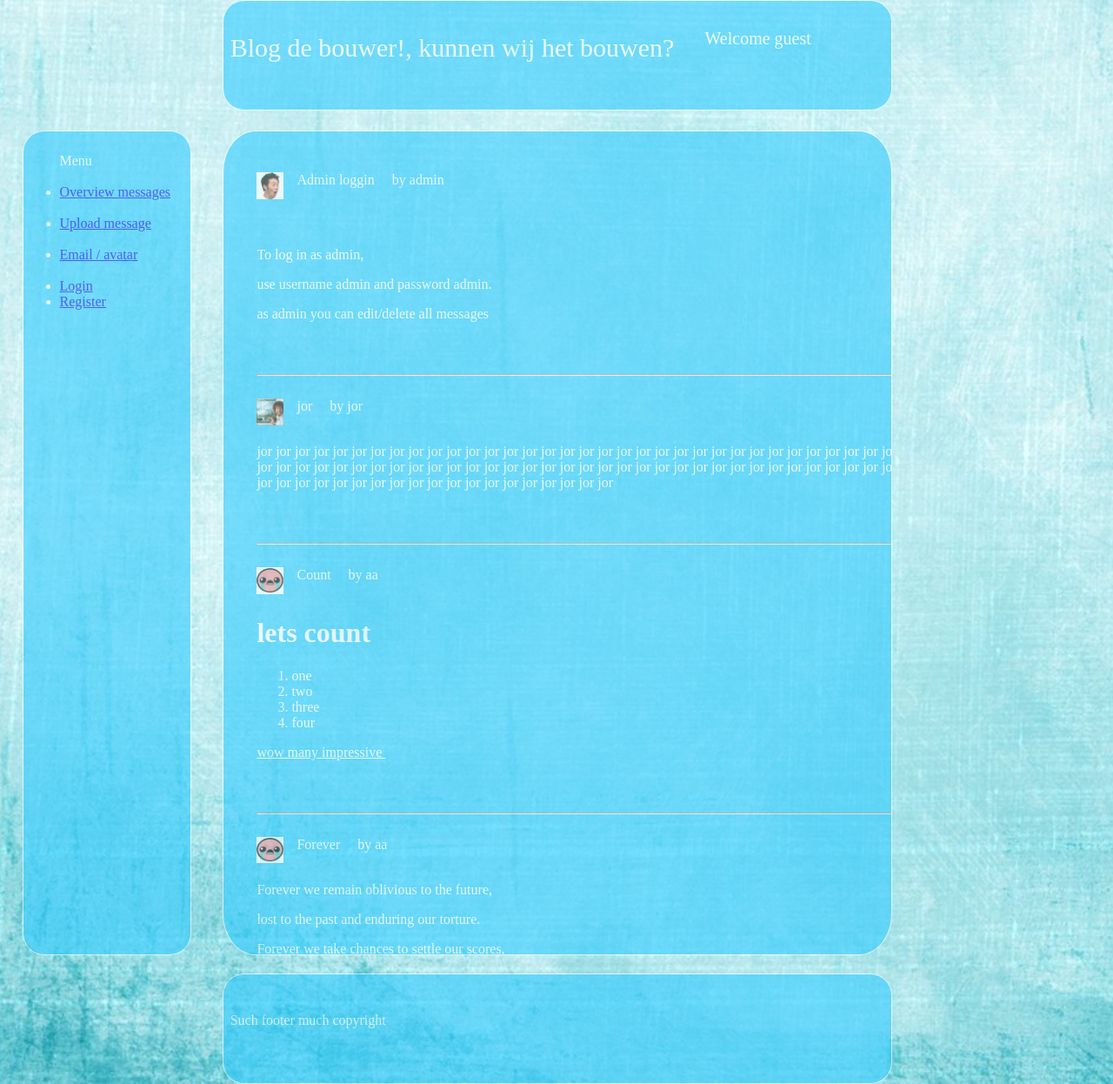
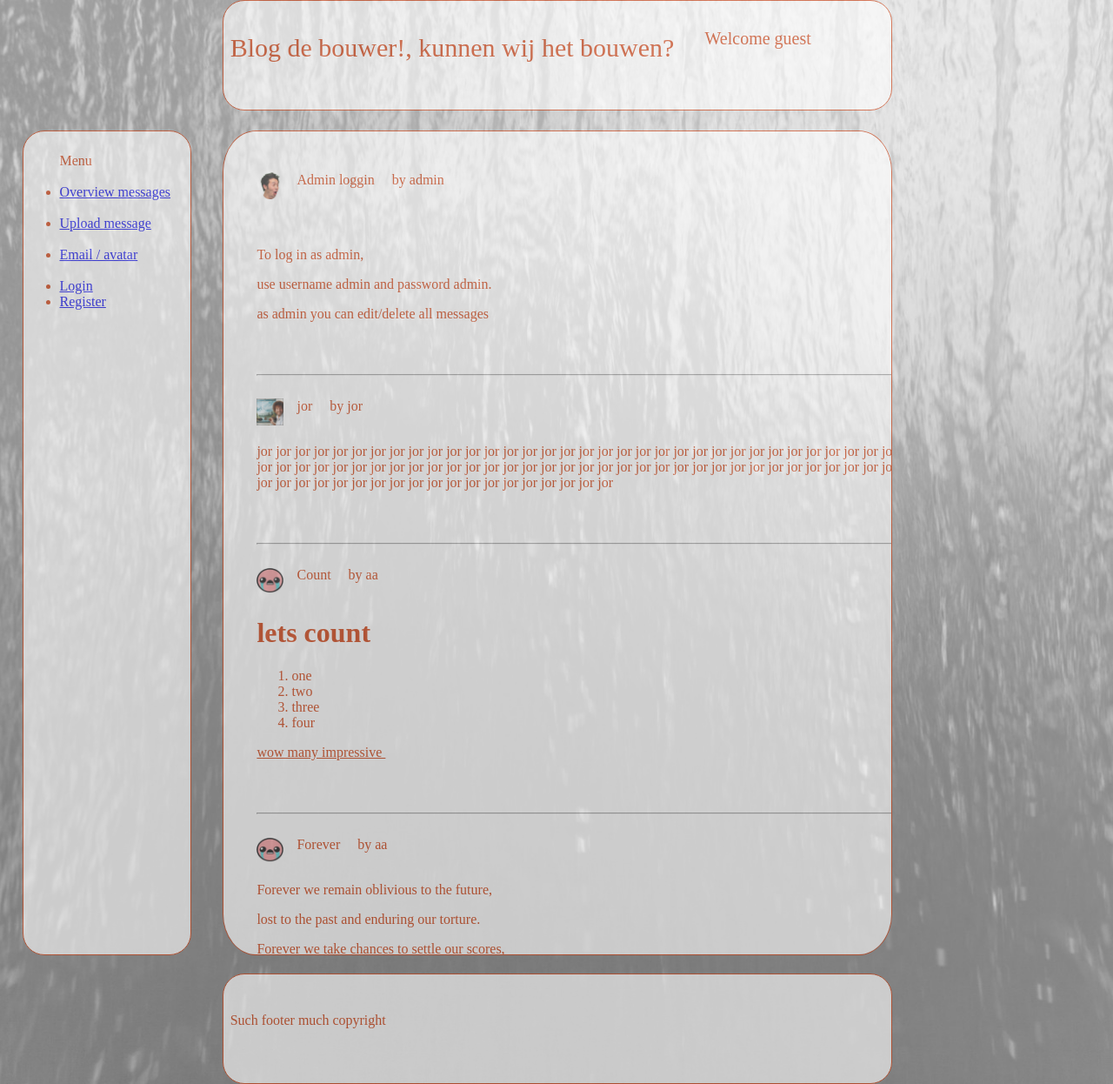
Before and after one commit to JorSanders/blog, a PHP site: page /view/overview_messages.php in a window 1280 px wide. Shown: the whole page at 87% size. Run offline with PHP 8.4, Linux system fonts and the light colour scheme; data comes from the database, SQL or seed files in the repository.

Commit message:
readable css

```diff
--- a/style/style.css
+++ b/style/style.css
@@ -20,11 +20,11 @@
 	-o-background-size: cover;
 	background-size: cover;
 	font-family: "Times New Roman", Times, serif;
-	color:white;
+	color:CC3300;
 }
 #header {
 	border-radius: 25px;
-	background-color: #33ccff;
+	background-color: #ffffff;
 	position:fixed;
 	width:60%;
 	height:10%;
@@ -36,7 +36,7 @@
 }
 #content {
 	border-radius: 5%;
-	background-color: #33ccff;
+	background-color: #ffffff;
 	font-size:16px;
 	position:fixed;
 	width:60%;
@@ -51,7 +51,7 @@
 }
 #footer {
 	border-radius: 25px;
-	background-color: #33ccff;
+	background-color: #ffffff;
 	position:fixed;
 	width:60%;
 	height:10%;
@@ -63,7 +63,7 @@
 }
 #menu {
 	border-radius: 25px;
-	background-color: #33ccff;
+	background-color: #ffffff;
 	position:fixed;
 	width:15%;
 	height:76%;
```
Also changed, not shown: style/background.jpg.
